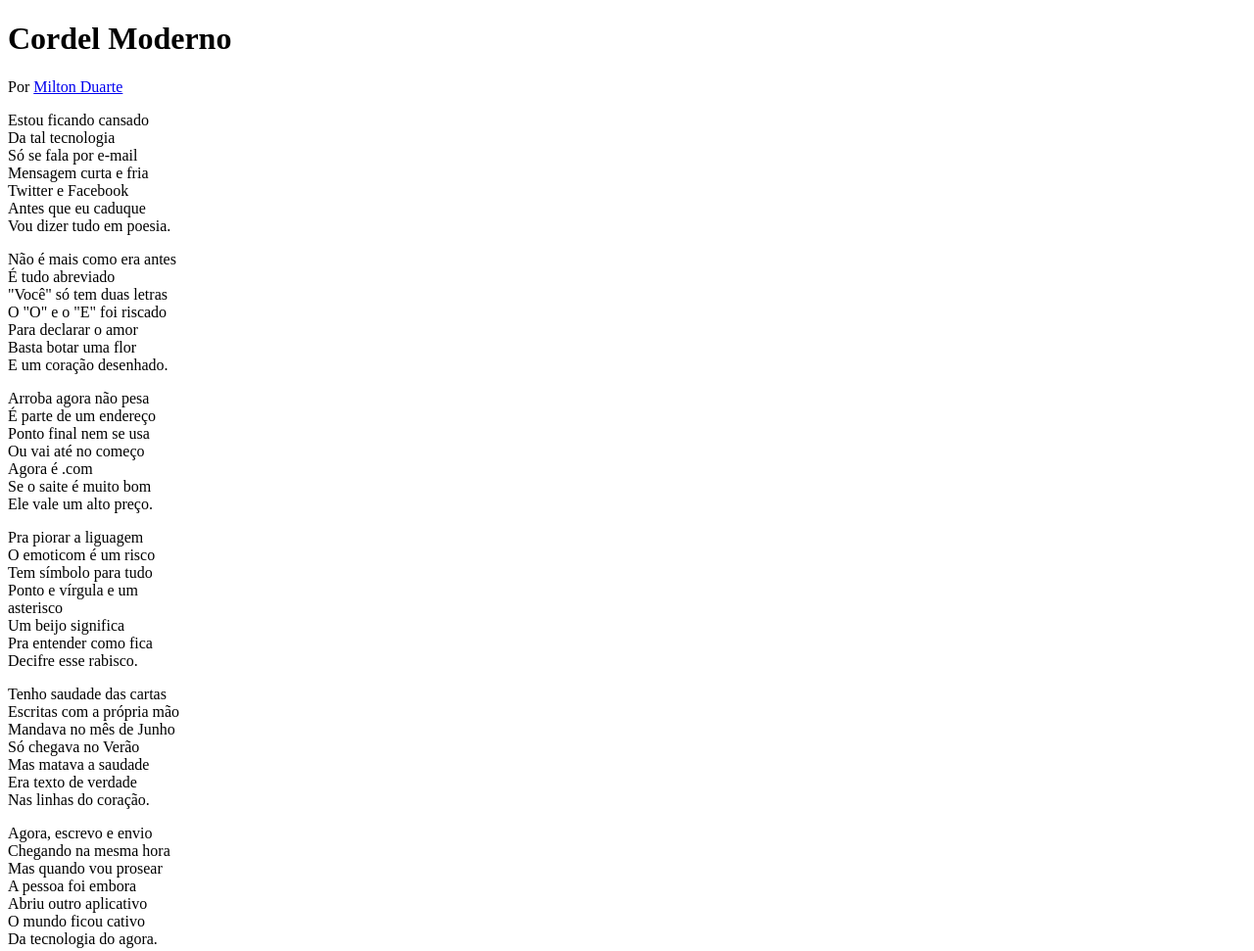
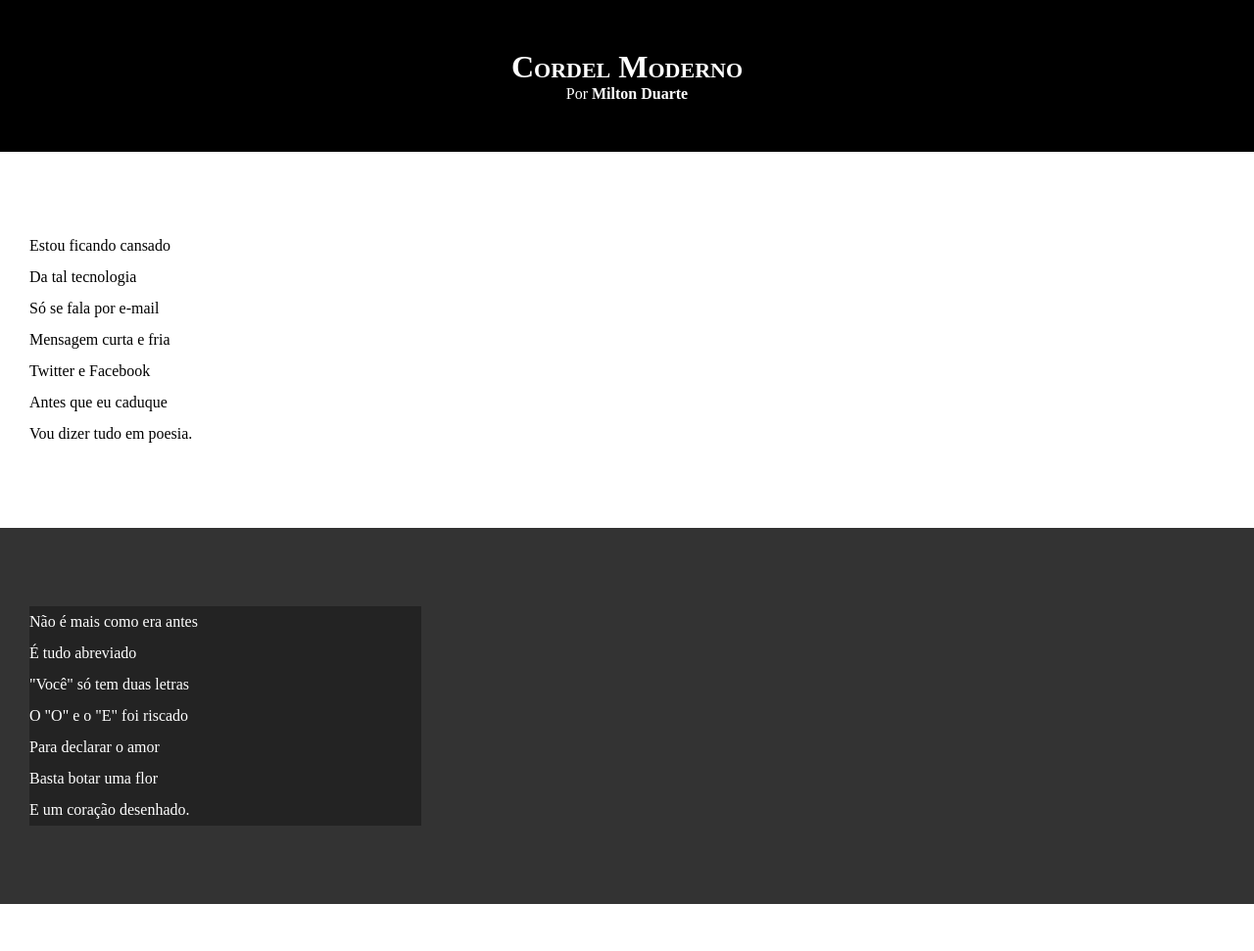
Before and after one commit to jhonatanccsouza/html-css, a plain HTML site: page desafios/d012/index.html in a window 1280 px wide. Shown: the top 971 px of the page at 98% size. Drawn offline with Linux system fonts and the light colour scheme.

Commit message:
Atualizei os estilos

```diff
--- a/desafios/d012/estilo/style.css
+++ b/desafios/d012/estilo/style.css
@@ -1 +1,60 @@
 @charset "UTF-8";
+*{
+    margin: 0px;
+    padding: 0px;
+}
+html, body{
+    min-height: 100vh;
+    background-color: darkgray;
+}
+header{
+    background-color: black;
+    color: white;
+    text-align: center;
+
+}
+header > h1{
+    padding-top: 50px;
+    font-variant: small-caps;
+}
+header > p{
+    padding-bottom: 50px;
+
+}
+header a, footer a {
+    color: white;
+    text-decoration: none;
+    font-weight: bolder;
+
+}
+header a:hover, footer a:hover{
+    text-decoration: underline;
+}
+section{
+    padding-top: 10vh;
+    padding-bottom: 10vh;
+    padding-left: 30px;
+    line-height: 2em;
+}
+section.normal{
+    background-color: white;
+    color: black;
+
+}
+section.imagem{
+    background-color: rgb(51, 51, 51);
+    color: white;
+
+}
+section.imagem > p{
+    width: 400px;
+    background-color: rgba(0, 0, 0, 0.308);
+
+}
+
+footer{
+    background-color: black;
+    color: white;
+    text-align: center;
+    padding: 10px;
+}
--- a/desafios/d012/index.html
+++ b/desafios/d012/index.html
@@ -15,7 +15,7 @@
     </header>
 
 
-        <section>
+    <section class="normal">
         <p>
             Estou ficando cansado <br>
             Da tal tecnologia <br>
@@ -26,7 +26,7 @@
             Vou dizer tudo em poesia. <br>
         </p>
     </section>
-        <section>
+    <section class="imagem">
         <p>
             Não é mais como era antes <br>
             É tudo abreviado <br>
@@ -37,7 +37,7 @@
             E um coração desenhado. <br>
         </p>
     </section>
-        <section>
+    <section class="normal">
         <p>
             Arroba agora não pesa <br>
             É parte de um endereço <br>
@@ -58,7 +58,7 @@
             Decifre esse rabisco. <br>
         </p>
     </section>
-        <section>
+    <section class="imagem">
         <p>
             Tenho saudade das cartas <br>
             Escritas com a própria mão <br>
@@ -69,7 +69,7 @@
             Nas linhas do coração. <br>
         </p>
     </section>
-<section>
+    <section class="normal">
 
     <p>
         Agora, escrevo e envio <br>
```
Lines whose indentation alone changed are shown as unchanged.
